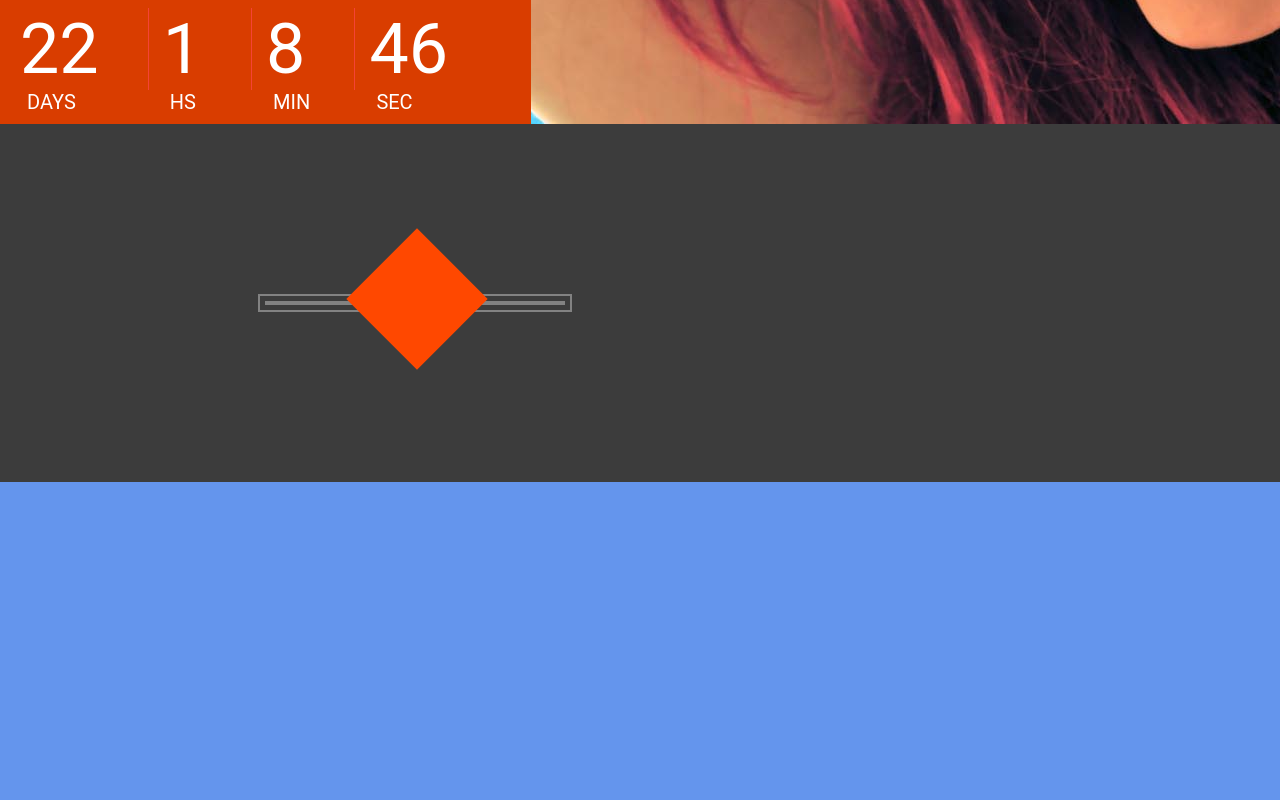
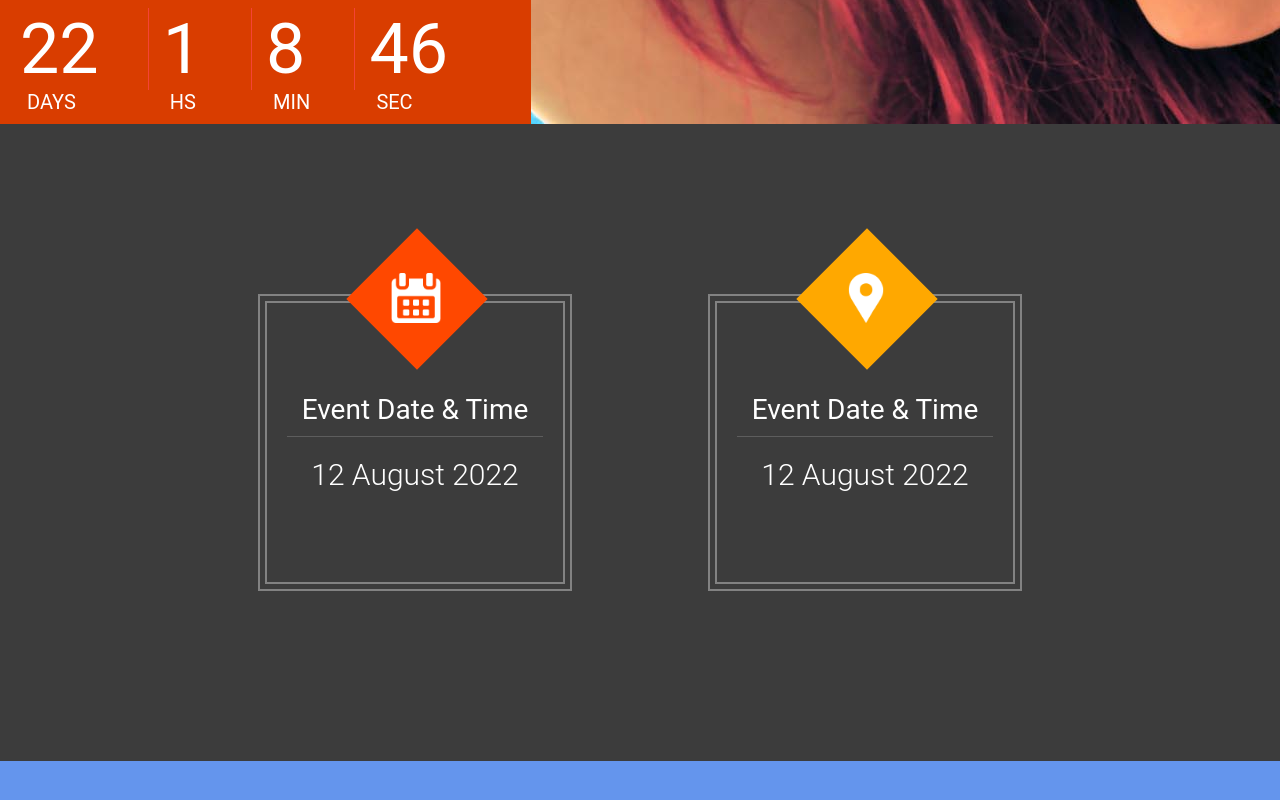
Before and after one commit to Munalula-Sikazwe/the-venue-project, a React (Create React App) app: page / in a window 1280 px wide. Shown: the part 676-1476 px from the top of the page. Built offline with nearby package versions, Linux system fonts and the light colour scheme.

Commit message:
Added the Venue Details

```diff
--- a/src/components/venue_info/VenueInfo.jsx
+++ b/src/components/venue_info/VenueInfo.jsx
@@ -10,8 +10,33 @@ export default function VenueInfo() {
             <div className={"vn_outer"}>
               <div className={"vn_inner"}>
                 <div className={"vn_icon_square bck_red"}></div>
+                <div className={"vn_icon"}
+                style={{
+                  background: `url(${CalenderIcon})`,
+                }}
+                >
+                </div>
+                <div className={"vn_title"}>Event Date & Time</div>
+                <div className={"vn_desc"}> 12 August 2022</div>
               </div>
             </div>
+
+          </div>
+          <div className={"vn_item"}>
+            <div className={"vn_outer"}>
+              <div className={"vn_inner"}>
+                <div className={"vn_icon_square bck_yellow"}></div>
+                <div className={"vn_icon"}
+                style={{
+                  background: `url(${LocationIcon})`,
+                }}
+                >
+                </div>
+                <div className={"vn_title"}>Event Date & Time</div>
+                <div className={"vn_desc"}> 12 August 2022</div>
+              </div>
+            </div>
+
           </div>
         </div>
       </div>
```
